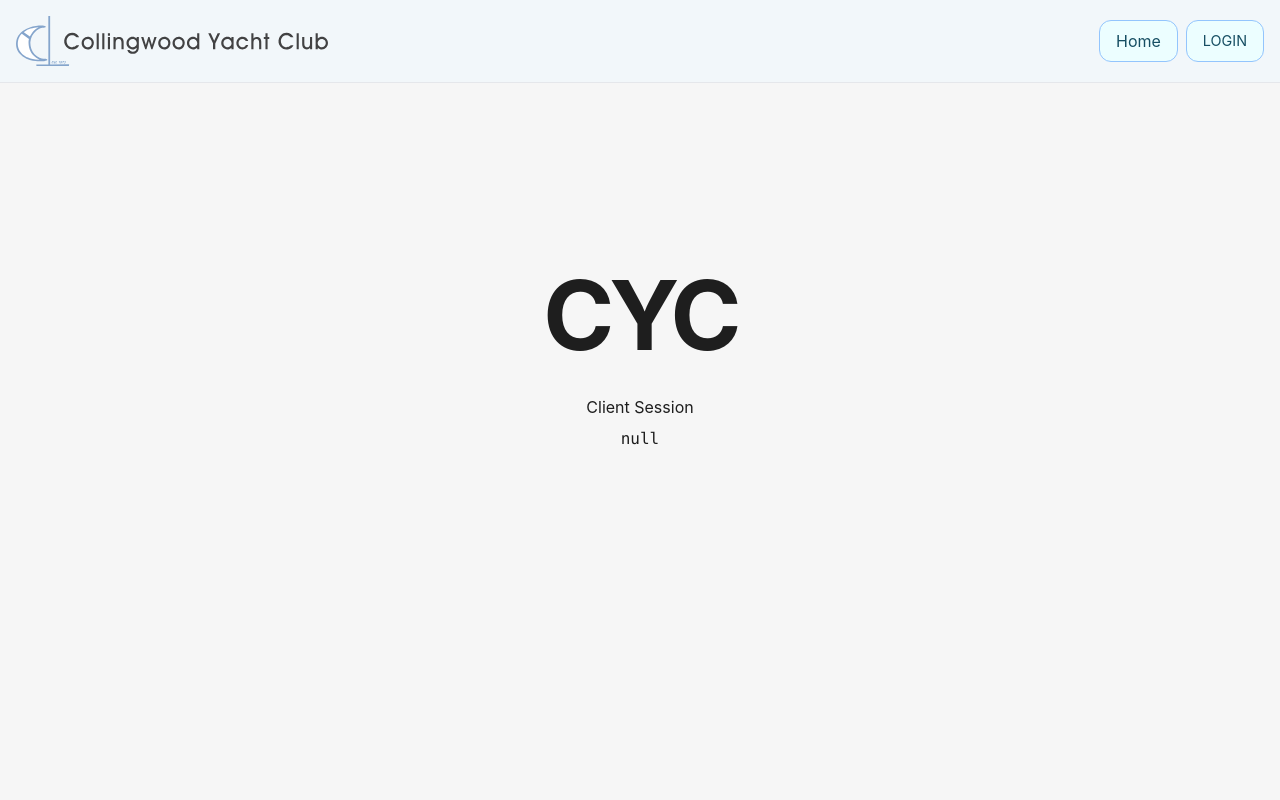
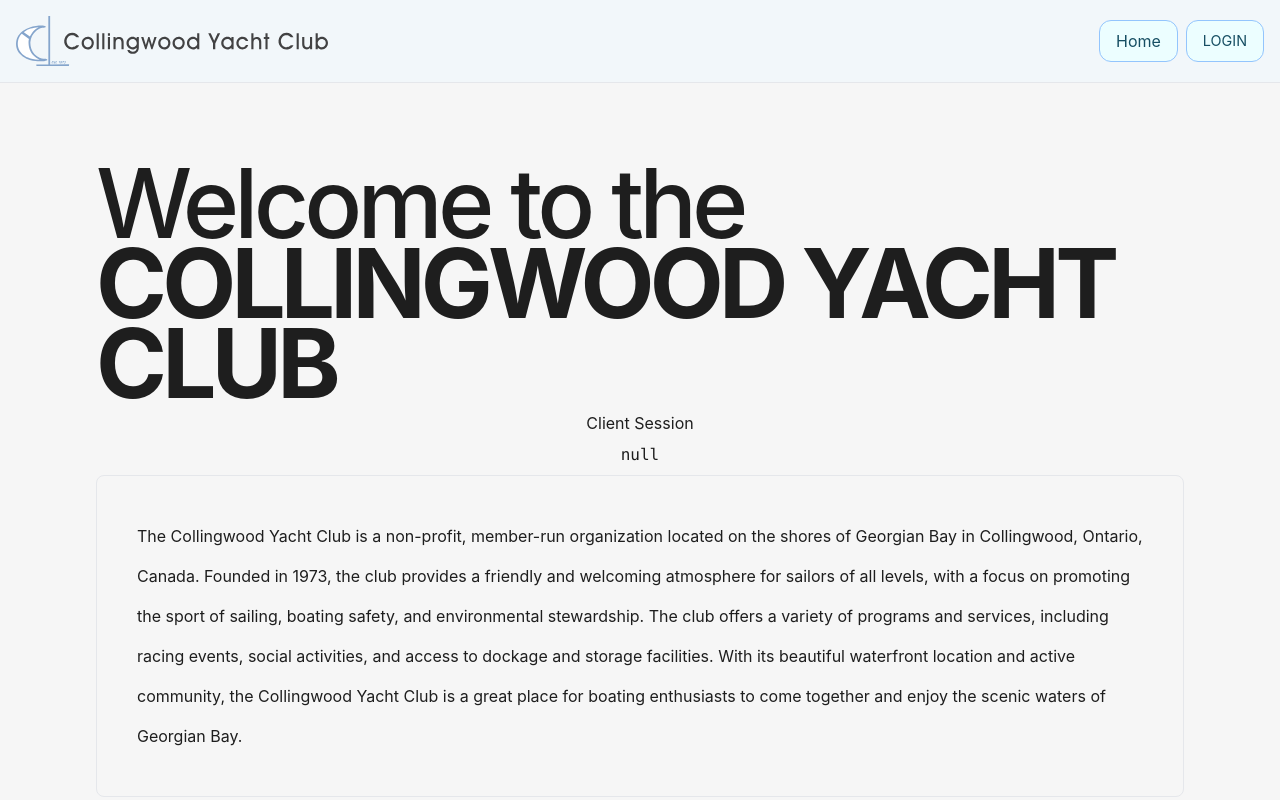
Before and after one commit to Pryority/cyc, a Next.js app: page / in a window 1280 px wide. Built offline with nearby package versions, Linux system fonts and the light colour scheme; no server answers.

Commit message:
add: rough structure and content of home page, needs carousel

```diff
--- a/src/app/page.tsx
+++ b/src/app/page.tsx
@@ -2,15 +2,59 @@
 import Image from "next/image";
 import { getServerSession } from "next-auth";
 import { authOptions } from "@/lib/auth";
+import Link from "next/link";
 
 export default async function Home() {
   // const session = await getServerSession(authOptions);
   // console.log(session);
   return (
-    <main className="flex min-h-screen flex-col items-center justify-between p-24">
-      <div className="flex flex-col gap-2 items-center">
-        <h1 className="text-[96px] font-bold tracking-tighter">CYC</h1>
-        <User />
+    <main className="flex min-h-screen flex-col items-center justify-between mt-[-80px] p-24">
+      <div className="flex flex-col gap-[80px] items-center">
+        <div className="flex flex-col gap-2 items-center">
+          <h1 className="text-[96px] flex flex-col font-medium leading-[80px] tracking-tighter">
+            Welcome to the{" "}
+            <span className="font-bold uppercase">Collingwood Yacht Club</span>
+          </h1>
+          <User />
+          <div className="border p-10 rounded-lg">
+            <p className="leading-10">
+              The Collingwood Yacht Club is a non-profit, member-run
+              organization located on the shores of Georgian Bay in Collingwood,
+              Ontario, Canada. Founded in 1973, the club provides a friendly and
+              welcoming atmosphere for sailors of all levels, with a focus on
+              promoting the sport of sailing, boating safety, and environmental
+              stewardship. The club offers a variety of programs and services,
+              including racing events, social activities, and access to dockage
+              and storage facilities. With its beautiful waterfront location and
+              active community, the Collingwood Yacht Club is a great place for
+              boating enthusiasts to come together and enjoy the scenic waters
+              of Georgian Bay.
+            </p>
+          </div>
+        </div>
+        <div className="flex flex-col gap-2 items-center">
+          <h3 className="text-4xl flex gap-2 leading-8 tracking-tighter font-bold uppercase">
+            Collingwood Invitational Regatta
+          </h3>
+          <User />
+          <div className="border p-10 rounded-lg">
+            <p className="leading-10">
+              The Collingwood Invitational Regatta superseded the Georgian Bay
+              Cup — in name only — and is Collingwood Yacht Club’s kick-off for
+              the summer yachting season. The Collingwood Invitational Regatta
+              Committee hopes that you will join us in this year’s Race and
+              participate in the opportunity to give back to the local community
+              by supporting the local food banks and Canadian Heart and Stroke
+              Foundation.
+            </p>
+          </div>
+          <Link
+            href={"/regatta"}
+            className="px-6 py-2 rounded-full border border-blue-500 bg-stone-50 text-sky-900"
+          >
+            More Info
+          </Link>
+        </div>
       </div>
     </main>
   );
```
